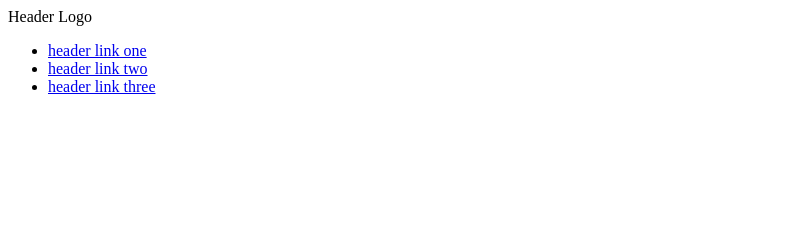
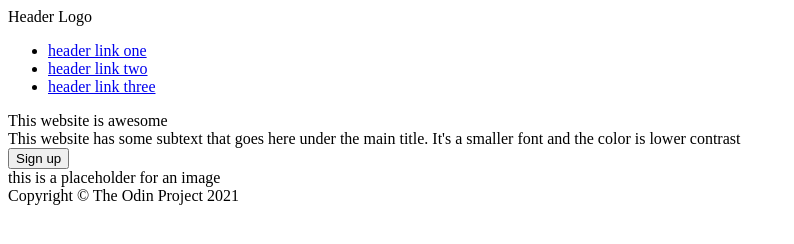
Before and after one commit to High23/landing-page, a plain HTML site: page index.html in a window 1280 px wide. Shown: the whole page, without its empty margins (0-794 px from the left). Drawn offline with Linux system fonts and the light colour scheme.

Commit message:
Added additional containers and a footer

```diff
--- a/index.html
+++ b/index.html
@@ -19,7 +19,20 @@
                     <li><a href="#">header link three</a></li>
                 </ul>
             </div>
+            <div class="header-body">
+                <div>
+                    <div>This website is awesome</div>
+                    <div>This website has some subtext that goes here under the main title. It's a smaller font and the color is lower contrast</div>
+                    <button>Sign up</button>
+                </div>
+                <div>
+                    <div class="img-placeholder">this is a placeholder for an image</div>
+                </div>
+            </div>
         </div>
-
+        <div class="container-2"></div>
+        <div class="container-3"></div>
+        <div class="container-4"></div>
+        <div class="footer">Copyright &copy The Odin Project 2021</div>
     </body>
 </html>
```
